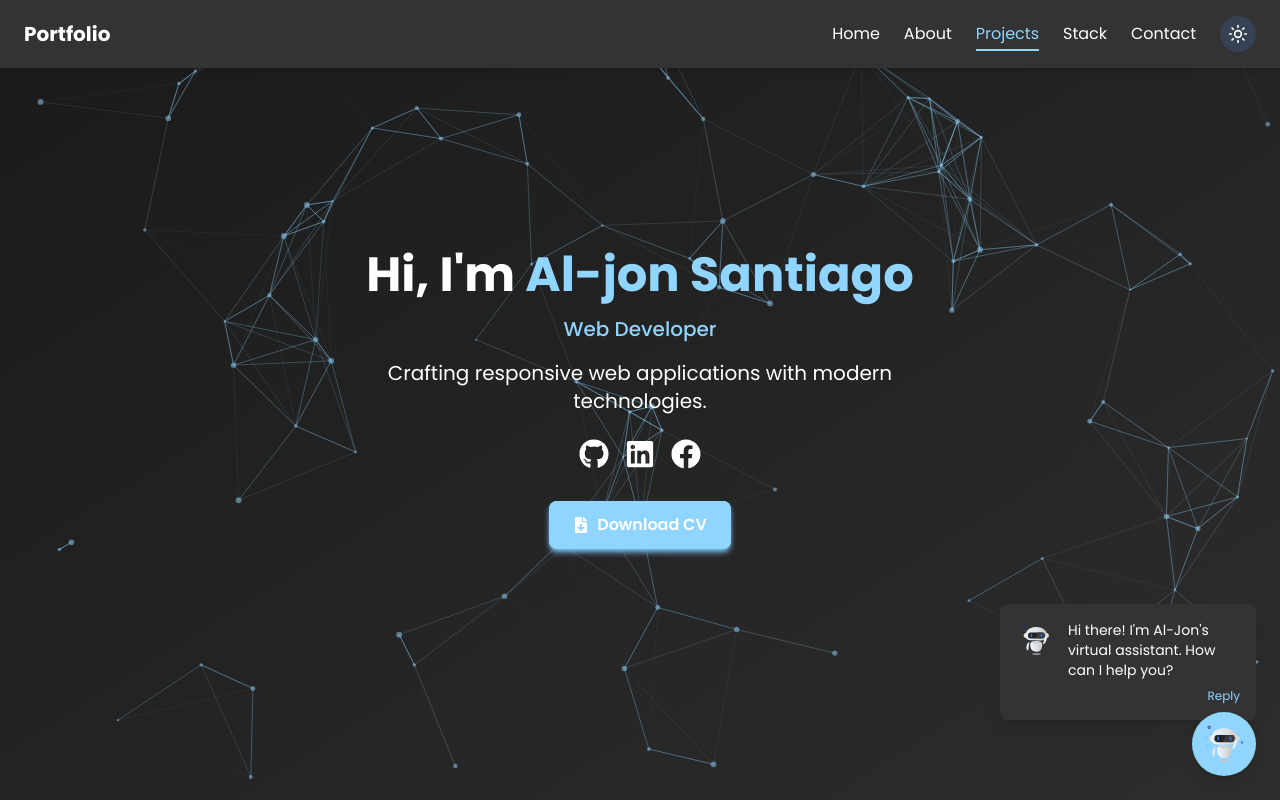
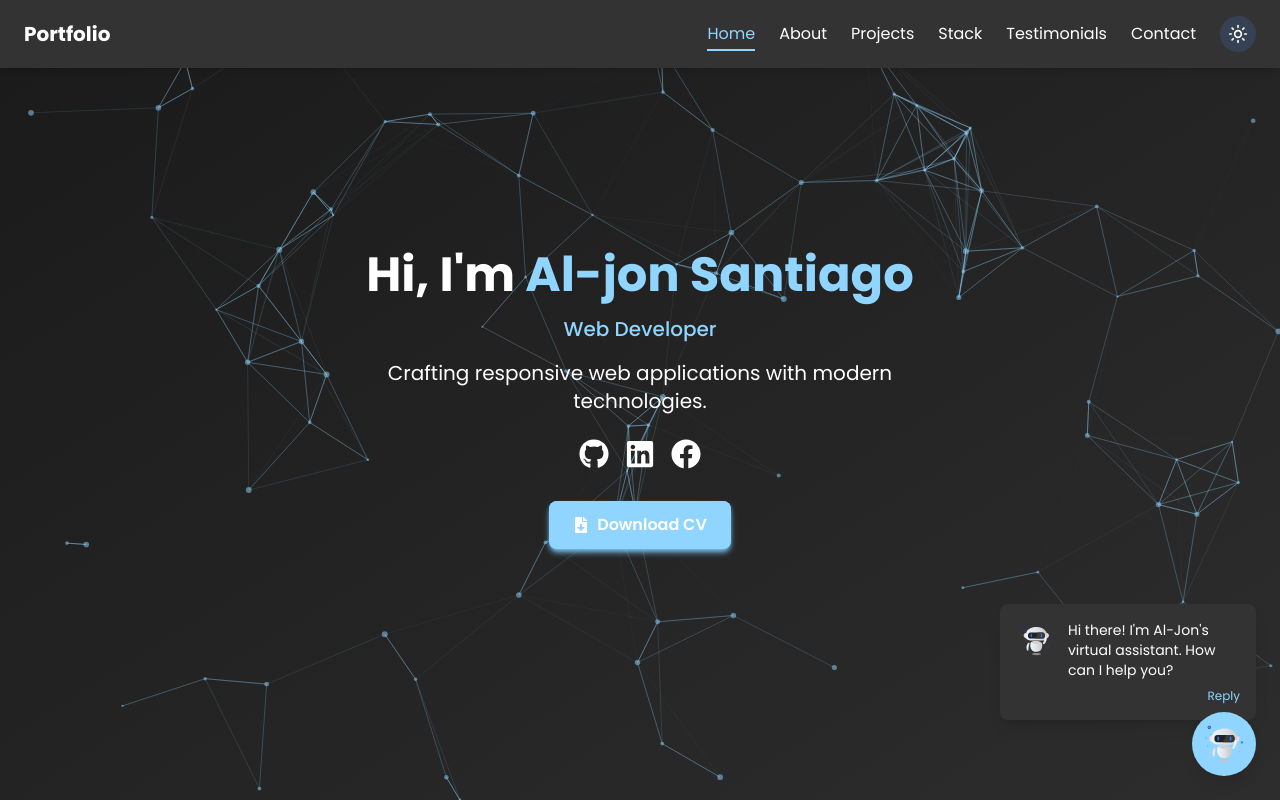
Before and after one commit to Aljon0/my-portfolio, a React (Vite) app: page /#home in a window 1280 px wide. Before the commit this address led to /#projects. Shown: the top 800 px of the page. Built offline with nearby package versions, Linux system fonts and the light colour scheme.

Commit message:
feat: add Testimonials component and update navigation and App structure

```diff
--- a/src/App.jsx
+++ b/src/App.jsx
@@ -7,6 +7,7 @@ import Home from "./pages/Home";
 import Navbar from "./components/Navbar";
 import Projects from "./pages/Projects";
 import Stack from "./pages/Stack";
+import Testimonials from "./pages/Testimonials"; // Import the new component
 import ChatBot from "./components/Chatbot";
 import { ThemeProvider } from "./context/ThemeContext";
 
@@ -19,13 +20,23 @@ function App() {
     about: null,
     projects: null,
     stack: null,
+    testimonials: null, // Add reference for testimonials section
     contact: null,
   });
 
   useEffect(() => {
     // Set initial active section from URL hash
     const hash = window.location.hash.replace("#", "") || "home";
-    if (["home", "about", "projects", "stack", "contact"].includes(hash)) {
+    if (
+      [
+        "home",
+        "about",
+        "projects",
+        "stack",
+        "testimonials",
+        "contact",
+      ].includes(hash)
+    ) {
       setActiveSection(hash);
     }
 
@@ -65,7 +76,14 @@ function App() {
       }
 
       scrollTimeout.current = setTimeout(() => {
-        const sections = ["home", "about", "projects", "stack", "contact"];
+        const sections = [
+          "home",
+          "about",
+          "projects",
+          "stack",
+          "testimonials",
+          "contact",
+        ];
         const scrollPosition = window.scrollY + window.innerHeight / 2;
 
         for (const section of sections) {
@@ -131,9 +149,16 @@ function App() {
         >
           <Stack isActive={activeSection === "stack"} />
         </section>
+        {/* Add Testimonials section */}
+        <section
+          id="testimonials"
+          className="bg-gradient-to-br from-[#1a1a1a] to-[#2d2d2d] dark:from-[#1a1a1a] dark:to-[#2d2d2d] light:from-gray-100 light:to-gray-200 z-10 relative"
+        >
+          <Testimonials isActive={activeSection === "testimonials"} />
+        </section>
         <section
           id="contact"
-          className="bg-gradient-to-br from-[#1a1a1a] to-[#2d2d2d] dark:from-[#1a1a1a] dark:to-[#2d2d2d] light:from-gray-100 light:to-gray-200 z-10 relative"
+          className="bg-[#333333] dark:bg-[#333333] light:bg-gray-100 relative z-10"
         >
           <Contact isActive={activeSection === "contact"} />
         </section>
--- a/src/components/Navbar.jsx
+++ b/src/components/Navbar.jsx
@@ -11,7 +11,15 @@ const Navbar = ({ activeSection }) => {
     setIsMenuOpen(false);
   };
 
-  const navItems = ["home", "about", "projects", "stack", "contact"];
+  // Updated nav items array to include testimonials
+  const navItems = [
+    "home",
+    "about",
+    "projects",
+    "stack",
+    "testimonials",
+    "contact",
+  ];
 
   return (
     <nav
--- /dev/null
+++ b/src/pages/Testimonials.jsx
@@ -0,0 +1,221 @@
+import React, { useState } from "react";
+import { useTheme } from "../context/ThemeContext";
+import { Star, ChevronLeft, ChevronRight } from "lucide-react";
+
+const Testimonials = () => {
+  const { theme } = useTheme();
+  const [currentIndex, setCurrentIndex] = useState(0);
+
+  // Sample testimonials data - replace with your actual testimonials
+  const testimonials = [
+    {
+      id: 1,
+      comment:
+        "Working with this developer was an absolute pleasure. Their attention to detail and technical expertise helped us launch our platform ahead of schedule.",
+      name: "Sarah Johnson",
+      company: "TechFusion Inc.",
+      photo: "/path/to/sarah.jpg",
+      rating: 5,
+      contact: "sarah@techfusion.com",
+    },
+    {
+      id: 2,
+      comment:
+        "Exceptional problem-solving skills! They transformed our concept into a fully functional application that exceeded our expectations.",
+      name: "Michael Chen",
+      company: "Innovate Solutions",
+      photo: "/path/to/michael.jpg",
+      rating: 5,
+      contact: "mchen@innovatesolutions.com",
+    },
+    {
+      id: 3,
+      comment:
+        "The level of creativity and technical proficiency demonstrated in our project was impressive. I highly recommend their services for any web development needs.",
+      name: "Priya Patel",
+      company: "Digital Minds",
+      photo: "/path/to/priya.jpg",
+      rating: 4,
+      contact: "priya@digitalminds.io",
+    },
+  ];
+
+  const nextTestimonial = () => {
+    setCurrentIndex((prevIndex) =>
+      prevIndex === testimonials.length - 1 ? 0 : prevIndex + 1
+    );
+  };
+
+  const prevTestimonial = () => {
+    setCurrentIndex((prevIndex) =>
+      prevIndex === 0 ? testimonials.length - 1 : prevIndex - 1
+    );
+  };
+
+  const renderStars = (rating) => {
+    const stars = [];
+    for (let i = 0; i < 5; i++) {
+      stars.push(
+        <Star
+          key={i}
+          size={16}
+          className={`${
+            i < rating
+              ? "text-yellow-400 fill-yellow-400"
+              : theme === "light"
+              ? "text-gray-300"
+              : "text-gray-600"
+          }`}
+        />
+      );
+    }
+    return stars;
+  };
+
+  return (
+    <div
+      className={`min-h-screen py-24 px-6 transition-colors duration-300 ${
+        theme === "light"
+          ? "bg-gray-100 text-gray-800"
+          : "bg-gradient-to-br from-[#1a1a1a] to-[#2d2d2d] text-white"
+      }`}
+    >
+      <div className="container mx-auto">
+        <div className="text-center mb-16">
+          <h2
+            className={`text-4xl font-bold mb-4 ${
+              theme === "light" ? "text-gray-800" : "text-white"
+            }`}
+          >
+            Client Testimonials
+          </h2>
+          <div className="w-24 h-1 bg-[#90D5FF] mx-auto mb-8"></div>
+          <p
+            className={`max-w-2xl mx-auto text-lg ${
+              theme === "light" ? "text-gray-600" : "text-gray-300"
+            }`}
+          >
+            Don't just take my word for it. Here's what clients have to say
+            about working with me.
+          </p>
+        </div>
+
+        <div className="max-w-4xl mx-auto relative">
+          {/* Navigation buttons */}
+          <div className="absolute top-1/2 -left-4 -translate-y-1/2 md:-left-12 z-10">
+            <button
+              onClick={prevTestimonial}
+              className={`p-2 rounded-full transition-colors duration-300 ${
+                theme === "light"
+                  ? "bg-white text-gray-800 hover:bg-gray-200 shadow-md"
+                  : "bg-[#333333] text-white hover:bg-[#444444] shadow-md"
+              }`}
+              aria-label="Previous testimonial"
+            >
+              <ChevronLeft size={24} />
+            </button>
+          </div>
+
+          <div className="absolute top-1/2 -right-4 -translate-y-1/2 md:-right-12 z-10">
+            <button
+              onClick={nextTestimonial}
+              className={`p-2 rounded-full transition-colors duration-300 ${
+                theme === "light"
+                  ? "bg-white text-gray-800 hover:bg-gray-200 shadow-md"
+                  : "bg-[#333333] text-white hover:bg-[#444444] shadow-md"
+              }`}
+              aria-label="Next testimonial"
+            >
+              <ChevronRight size={24} />
+            </button>
+          </div>
+
+          {/* Testimonial Card */}
+          <div
+            className={`p-8 rounded-xl shadow-lg transition-all duration-500 ${
+              theme === "light"
+                ? "bg-white"
+                : "bg-[#2a2a2a] border border-gray-700"
+            }`}
+          >
+            <div className="flex flex-col md:flex-row gap-8 items-center">
+              {/* Photo */}
+              <div className="w-24 h-24 md:w-32 md:h-32 flex-shrink-0">
+                <div className="w-full h-full rounded-full overflow-hidden border-4 border-[#90D5FF] shadow-md">
+                  {/* Replace with actual image */}
+                  <div className="w-full h-full bg-gradient-to-br from-blue-400 to-purple-500 flex items-center justify-center text-white text-2xl font-bold">
+                    {testimonials[currentIndex].name.charAt(0)}
+                  </div>
+                </div>
+              </div>
+
+              {/* Content */}
+              <div className="flex-1">
+                <div className="flex items-center mb-2">
+                  {renderStars(testimonials[currentIndex].rating)}
+                </div>
+
+                <blockquote>
+                  <p
+                    className={`text-lg italic mb-6 ${
+                      theme === "light" ? "text-gray-700" : "text-gray-200"
+                    }`}
+                  >
+                    "{testimonials[currentIndex].comment}"
+                  </p>
+                </blockquote>
+
+                <div className="flex flex-col sm:flex-row sm:items-center justify-between">
+                  <div>
+                    <h4
+                      className={`font-bold text-lg ${
+                        theme === "light" ? "text-gray-900" : "text-white"
+                      }`}
+                    >
+                      {testimonials[currentIndex].name}
+                    </h4>
+                    <p
+                      className={`${
+                        theme === "light" ? "text-gray-600" : "text-gray-300"
+                      }`}
+                    >
+                      {testimonials[currentIndex].company}
+                    </p>
+                  </div>
+                  <div className="mt-2 sm:mt-0">
+                    <a
+                      href={`mailto:${testimonials[currentIndex].contact}`}
+                      className="text-[#90D5FF] hover:underline text-sm"
+                    >
+                      {testimonials[currentIndex].contact}
+                    </a>
+                  </div>
+                </div>
+              </div>
+            </div>
+          </div>
+
+          {/* Pagination Dots */}
+          <div className="flex justify-center mt-8 gap-2">
+            {testimonials.map((_, index) => (
+              <button
+                key={index}
+                onClick={() => setCurrentIndex(index)}
+                className={`w-3 h-3 rounded-full transition-colors duration-300 ${
+                  currentIndex === index
+                    ? "bg-[#90D5FF]"
+                    : theme === "light"
+                    ? "bg-gray-300 hover:bg-gray-400"
+                    : "bg-gray-600 hover:bg-gray-500"
+                }`}
+                aria-label={`Go to testimonial ${index + 1}`}
+              ></button>
+            ))}
+          </div>
+        </div>
+      </div>
+    </div>
+  );
+};
+
+export default Testimonials;
```
